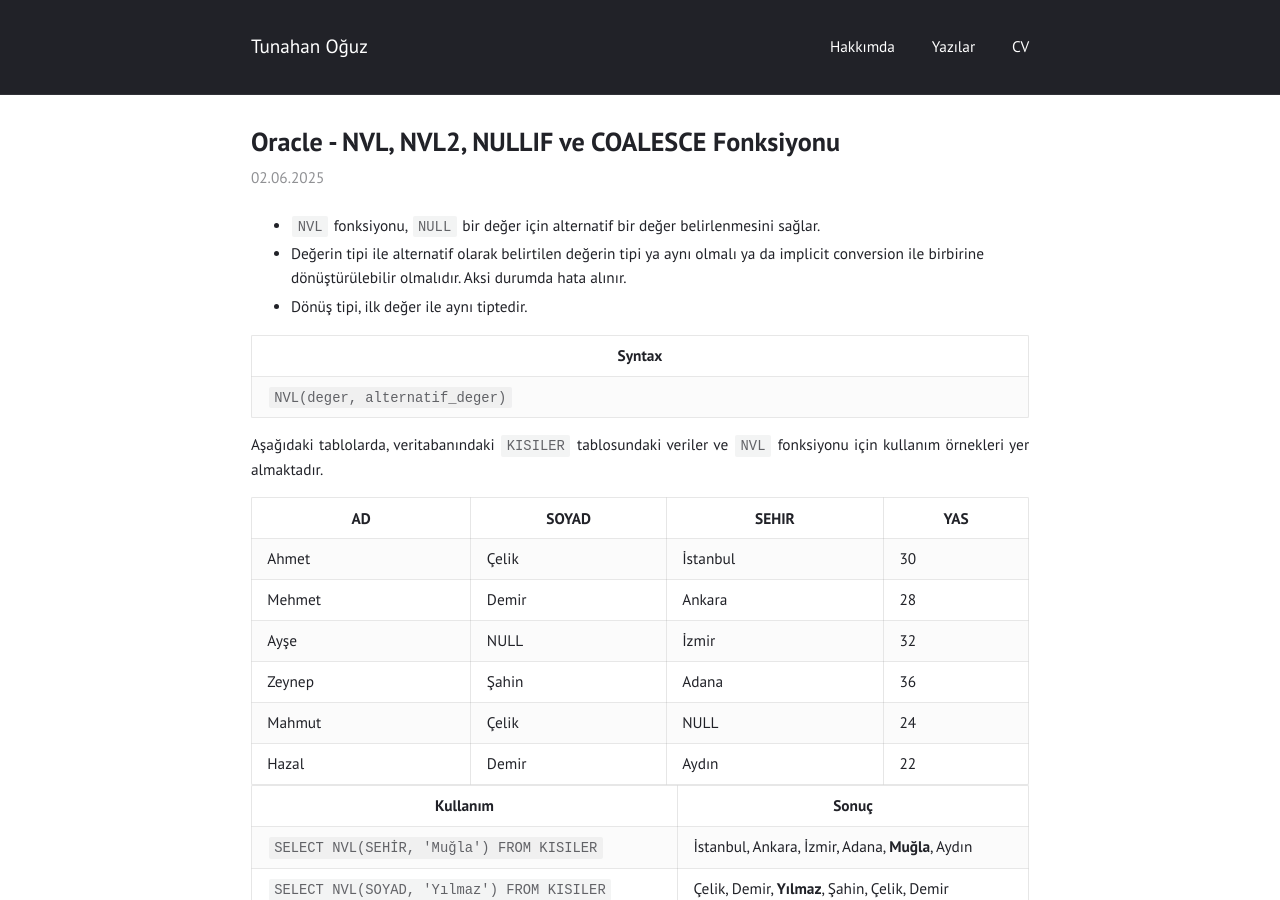
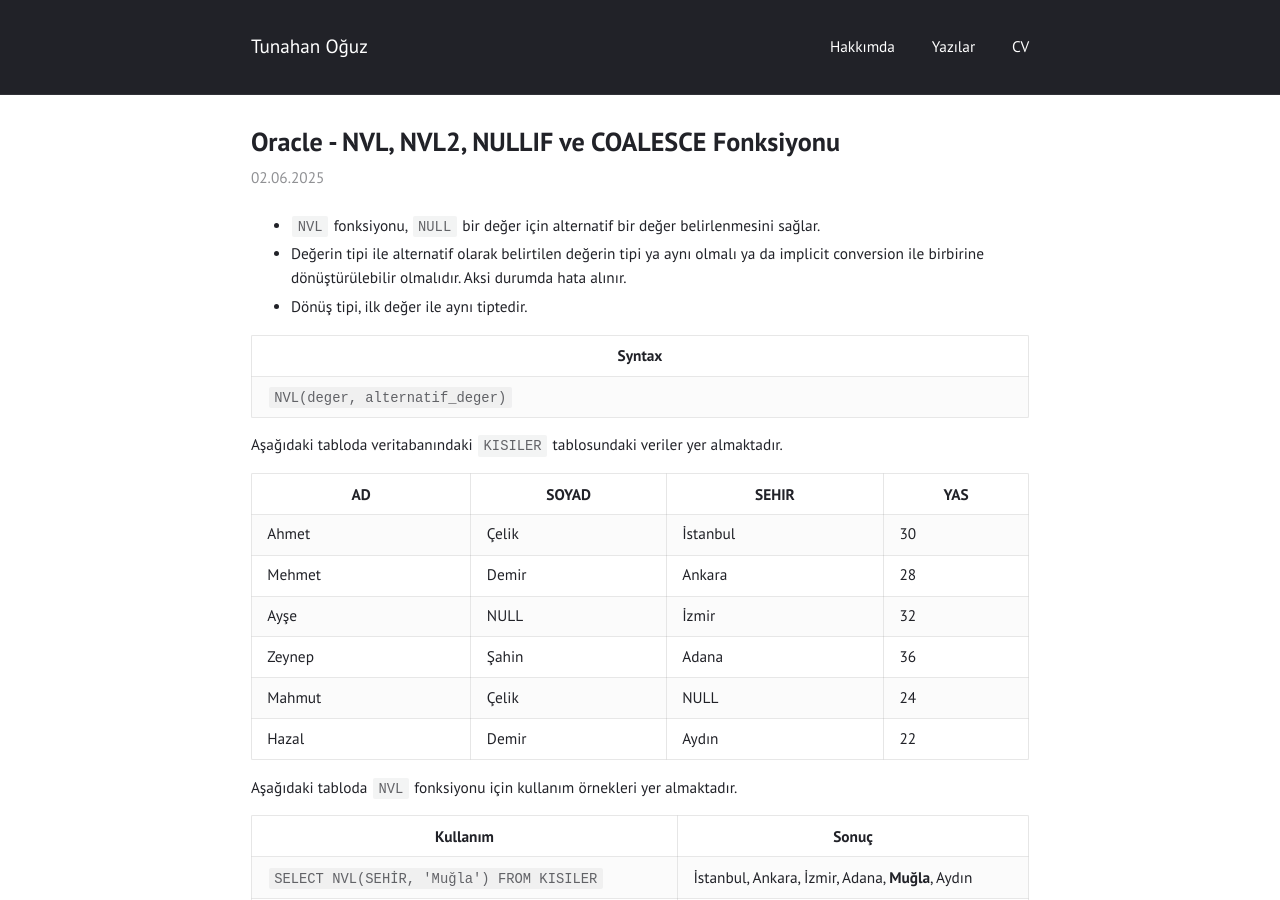
Before and after one commit to tunahanoguz/tunahanoguz.github.io, a Jekyll site: the page built from _posts/2025-06-02-oracle-NVL-NVL2-NULLIF-ve-COALESCE-fonksiyonu.md, in a window 1280 px wide and 900 px high. Built offline with Jekyll 4.4.1, drawn with Linux system fonts in a browser that asks for light colours.

Commit message:
Update 2025-06-02-oracle-NVL-NVL2-NULLIF-ve-COALESCE-fonksiyonu.md

```diff
--- a/_posts/2025-06-02-oracle-NVL-NVL2-NULLIF-ve-COALESCE-fonksiyonu.md
+++ b/_posts/2025-06-02-oracle-NVL-NVL2-NULLIF-ve-COALESCE-fonksiyonu.md
@@ -13,7 +13,7 @@ categories: oracle
 |--------------------------------|
 | `NVL(deger, alternatif_deger)` |
 
-Aşağıdaki tablolarda, veritabanındaki `KISILER` tablosundaki veriler ve `NVL` fonksiyonu için kullanım örnekleri yer almaktadır.
+Aşağıdaki tabloda veritabanındaki `KISILER` tablosundaki veriler yer almaktadır.
 
 | AD     | SOYAD  | SEHIR    | YAS |
 |--------|--------|----------|-----|
@@ -23,6 +23,8 @@ Aşağıdaki tablolarda, veritabanındaki `KISILER` tablosundaki veriler ve `NVL
 | Zeynep | Şahin  | Adana    | 36  |
 | Mahmut | Çelik  | NULL     | 24  |
 | Hazal  | Demir  | Aydın    | 22  |
+
+Aşağıdaki tabloda `NVL` fonksiyonu için kullanım örnekleri yer almaktadır.
 
 | Kullanım | Sonuç |
 |----------|-------|
```
